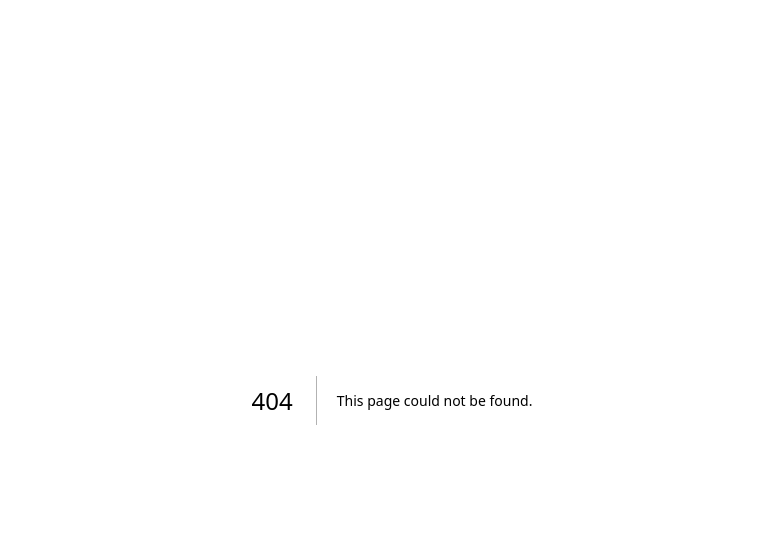
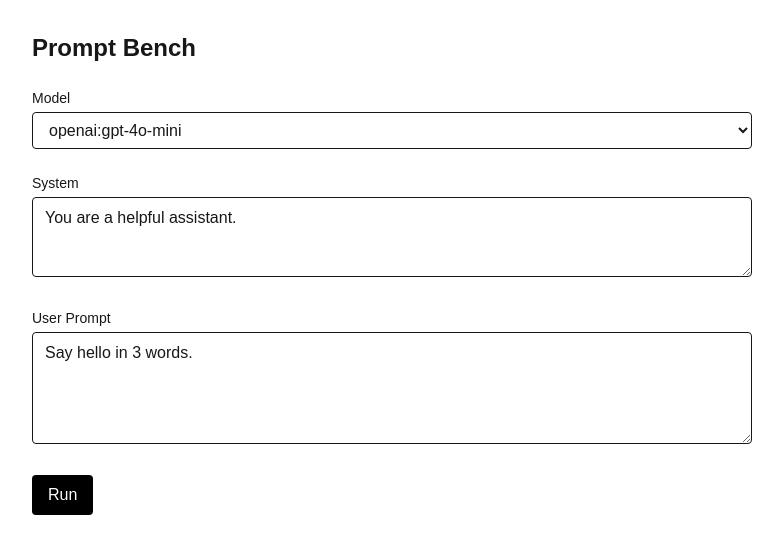
Before and after one commit to amclaughlin2005/prompt-manager, a Next.js app in the folder web/: page /bench in a window 1280 px wide. Before the commit this address had no page. Shown: the top 554 px of the page, without its empty margins (248-1031 px from the left). Built offline with nearby package versions, Linux system fonts and the light colour scheme.

Commit message:
feat(ui): add Prompt Bench at /bench and link from home page

```diff
--- /dev/null
+++ b/web/src/app/bench/page.tsx
@@ -0,0 +1,120 @@
+'use client';
+
+import { useEffect, useMemo, useState } from 'react';
+
+type ModelItem = { key: string; provider: string; tools: boolean };
+
+type ChatMessage = { role: 'system' | 'user' | 'assistant' | 'tool'; content: string };
+
+type ChatRequest = {
+  model: string;
+  messages: ChatMessage[];
+  temperature?: number;
+  maxTokens?: number;
+};
+
+export default function BenchPage() {
+  const [models, setModels] = useState<ModelItem[]>([]);
+  const [model, setModel] = useState<string>('openai:gpt-4o-mini');
+  const [system, setSystem] = useState<string>('You are a helpful assistant.');
+  const [prompt, setPrompt] = useState<string>('Say hello in 3 words.');
+  const [loading, setLoading] = useState(false);
+  const [response, setResponse] = useState<string>('');
+  const [usage, setUsage] = useState<{ inputTokens?: number; outputTokens?: number; costUsd?: number }>();
+  const [error, setError] = useState<string>('');
+
+  useEffect(() => {
+    fetch('/api/v1/models')
+      .then((r) => r.json())
+      .then((j) => {
+        setModels(j.models || []);
+        if (j.models?.length && !j.models.find((m: ModelItem) => m.key === model)) {
+          setModel(j.models[0].key);
+        }
+      })
+      .catch(() => {});
+  }, []);
+
+  const onRun = async () => {
+    setLoading(true);
+    setError('');
+    setResponse('');
+    setUsage(undefined);
+    try {
+      const body: ChatRequest = {
+        model,
+        messages: [
+          ...(system ? [{ role: 'system', content: system } as ChatMessage] : []),
+          { role: 'user', content: prompt },
+        ],
+        maxTokens: 256,
+      };
+      const r = await fetch('/api/v1/chat', { method: 'POST', headers: { 'Content-Type': 'application/json' }, body: JSON.stringify(body) });
+      const j = await r.json();
+      if (!r.ok) throw new Error(j.error || 'Request failed');
+      setResponse(j.content || '');
+      setUsage(j.usage);
+    } catch (e: any) {
+      setError(e?.message || 'Error');
+    } finally {
+      setLoading(false);
+    }
+  };
+
+  const modelOptions = useMemo(() => models.map((m) => ({ value: m.key, label: `${m.key}` })), [models]);
+
+  return (
+    <div className="max-w-3xl mx-auto px-6 py-8">
+      <h1 className="text-2xl font-semibold mb-6">Prompt Bench</h1>
+
+      <div className="space-y-6">
+        <div>
+          <label className="block text-sm font-medium mb-1">Model</label>
+          <select
+            className="w-full border rounded px-3 py-2"
+            value={model}
+            onChange={(e) => setModel(e.target.value)}
+          >
+            {modelOptions.map((o) => (
+              <option key={o.value} value={o.value}>{o.label}</option>
+            ))}
+          </select>
+        </div>
+
+        <div>
+          <label className="block text-sm font-medium mb-1">System</label>
+          <textarea className="w-full border rounded px-3 py-2 h-20" value={system} onChange={(e) => setSystem(e.target.value)} />
+        </div>
+
+        <div>
+          <label className="block text-sm font-medium mb-1">User Prompt</label>
+          <textarea className="w-full border rounded px-3 py-2 h-28" value={prompt} onChange={(e) => setPrompt(e.target.value)} />
+        </div>
+
+        <button
+          onClick={onRun}
+          disabled={loading}
+          className="bg-black text-white rounded px-4 py-2 disabled:opacity-50"
+        >
+          {loading ? 'Running…' : 'Run'}
+        </button>
+
+        {error && <div className="text-red-600 text-sm">{error}</div>}
+
+        {(response || usage) && (
+          <div className="border rounded p-4 space-y-3">
+            {response && (
+              <div>
+                <div className="text-sm font-medium mb-1">Response</div>
+                <pre className="whitespace-pre-wrap text-sm">{response}</pre>
+              </div>
+            )}
+            {usage && (
+              <div className="text-xs text-neutral-600">Tokens: in {usage.inputTokens ?? '-'} / out {usage.outputTokens ?? '-'} • Cost: {usage.costUsd ?? '-'} USD</div>
+            )}
+          </div>
+        )}
+      </div>
+    </div>
+  );
+}
--- a/web/src/app/page.tsx
+++ b/web/src/app/page.tsx
@@ -23,6 +23,11 @@ export default async function Home() {
         </div>
       </section>
 
+      <section className="space-y-2 mb-8">
+        <h2 className="text-xl font-medium">Try it</h2>
+        <Link href="/bench" className="text-blue-600 underline">Open Prompt Bench →</Link>
+      </section>
+
       <section className="space-y-2">
         <h2 className="text-xl font-medium">API</h2>
         <ul className="list-disc pl-6 text-sm">
```
